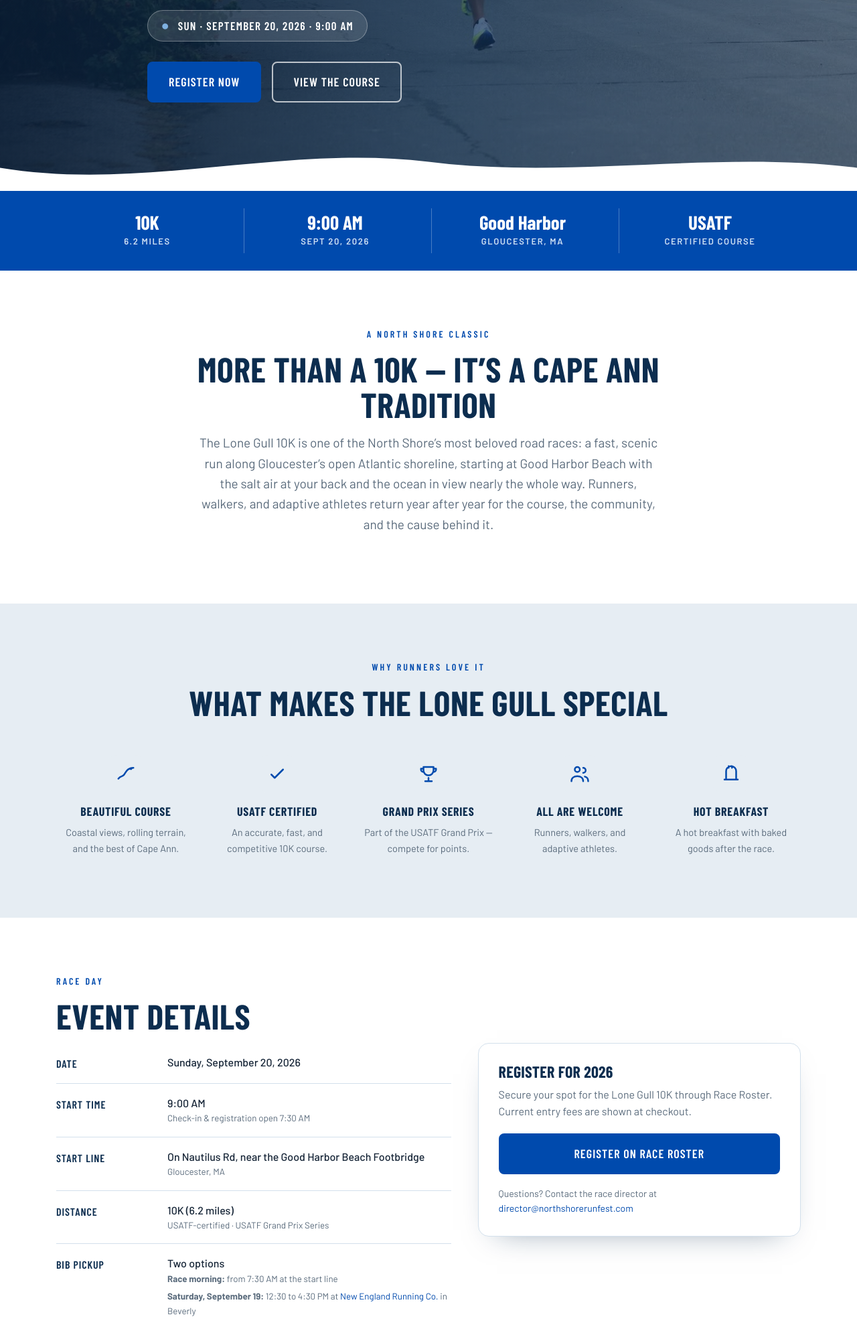
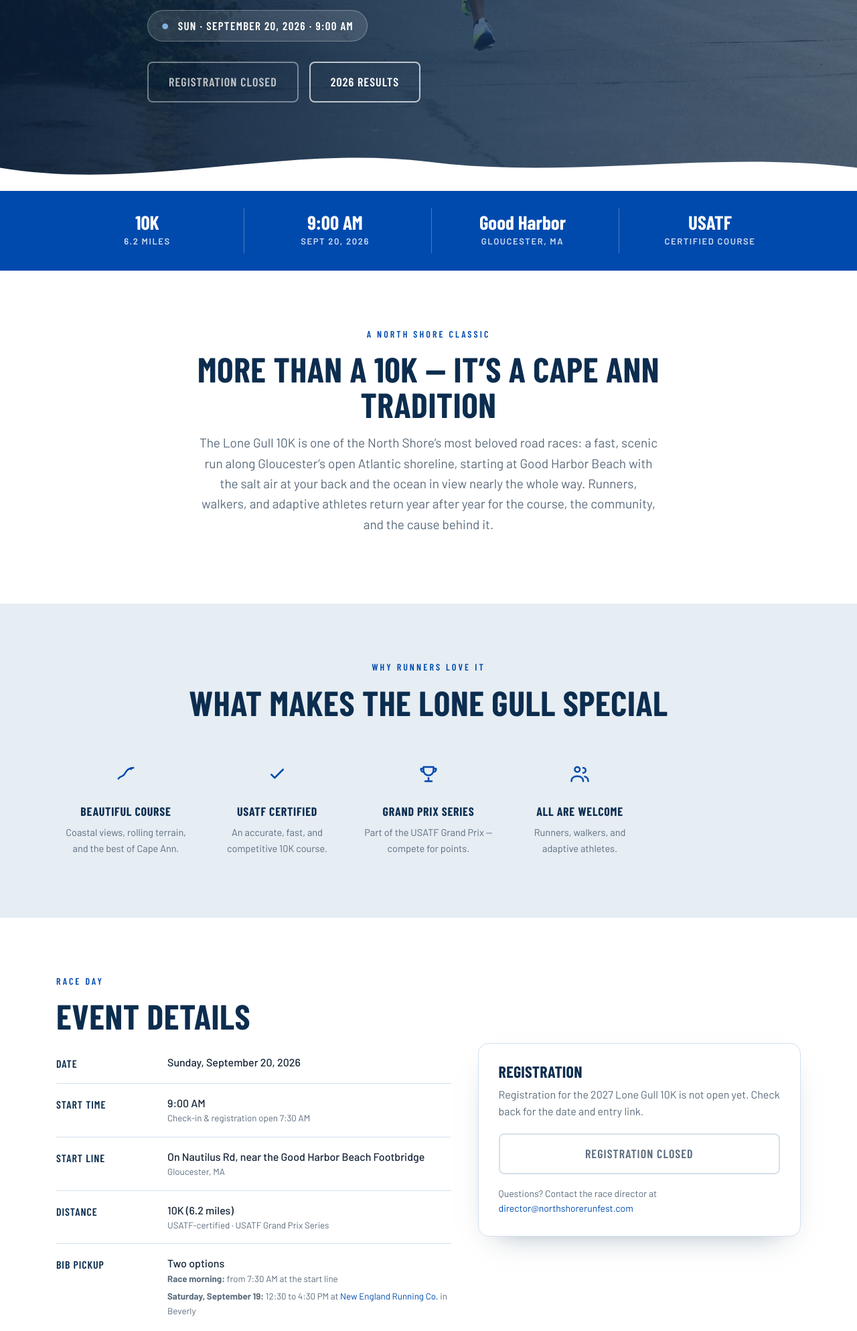
Before and after one commit to octocog/lone-gull-10k, a plain HTML site: page index.html in a window 1280 px wide. Shown: the part 645-2632 px from the top of the page at 67% size. Drawn offline with nearby package versions, Linux system fonts and the light colour scheme.

Commit message:
Post-race update: new sponsors, no breakfast, registration closed, 2026 results
- Added Sudbay Automotive and ALKEME Insurance to the sponsor wall (15 logos
  now fills a clean 3x5 grid). ALKEME was supplied as a marketing JPG on a
  photo background, so the lockup was extracted and de-speckled.
- Removed every mention of hot breakfast: the feature tile and the "What's
  Included" FAQ answer, which now says post-race refreshments.
- Disabled all five registration entry points with a non-clickable
  .btn-off state reading "Registration Closed"; hero secondary button and
  footer link now point at the results page instead.
- Results page: added the 2026 row linking to Race Roster, and set the new
  men's course record, Christopher Collet, Cranston RI, 29:24, replacing
  Louis Serafini's 29:35 from 2019.

Co-Authored-By: Claude Opus 5 (1M context) <noreply@anthropic.com>
Claude-Session: https://claude.ai/code/session_01RmiTJyoh1PpS2RzU9zSSUn

```diff
--- a/index.html
+++ b/index.html
@@ -7,7 +7,7 @@
   Single light theme by design.
   Fonts: Barlow Condensed (display) + Barlow (body) via Google Fonts, system fallbacks.
   Real content/taglines pulled from the official Lone Gull ad (Good Harbor Beach start,
-    "Scenic. Fast. Meaningful.", USATF Grand Prix Series, feature blurbs, breakfast, etc.).
+    "Scenic. Fast. Meaningful.", USATF Grand Prix Series, feature blurbs, etc.).
   Official logo art saved in ./images/ (lone-gull-logo-ad.svg / .png) — drop the clean
     logo lockup into the header/hero when you have it.
   Photos are PLACEHOLDERS — add images to ./images/ and swap the .ph blocks / <img src>.
@@ -52,6 +52,8 @@
   .btn-navy:hover{background:var(--navy-2);border-color:var(--navy-2);color:#fff}
   .btn-outline{background:transparent;color:var(--navy);border-color:var(--navy)}
   .btn-outline:hover{background:var(--navy);color:#fff}
+  .btn-off{background:transparent;color:var(--muted);border-color:var(--line);cursor:not-allowed;pointer-events:none}
+  .btn-off.on-dark{color:rgba(255,255,255,.72);border-color:rgba(255,255,255,.4)}
 
   /* ============ SECTION: Header / Nav ============ */
   header.nav{position:sticky;top:0;z-index:50;background:#fff;color:var(--navy);box-shadow:0 2px 16px rgba(12,45,79,.1);border-bottom:1px solid var(--line)}
@@ -231,7 +233,7 @@
       <a href="results/">Results</a>
     </nav>
     <div class="nav-cta">
-      <a class="btn btn-royal" href="https://raceroster.com/events/2026/114317/lone-gull-10k-2026" target="_blank" rel="noopener">Register</a>
+      <span class="btn btn-off" aria-disabled="true">Registration Closed</span>
       <button class="burger" aria-label="Menu" onclick="document.getElementById('mm').classList.toggle('open')">☰</button>
     </div>
   </div>
@@ -255,8 +257,8 @@
     <p class="sub">An iconic seaside road race along the rocky Atlantic coast of Cape Ann — a USATF Grand Prix event, run for a cause that matters.</p>
     <div class="datechip"><span class="dot">●</span> Sun · September 20, 2026 · 9:00 AM</div>
     <div class="hero-btns">
-      <a class="btn btn-royal" href="https://raceroster.com/events/2026/114317/lone-gull-10k-2026" target="_blank" rel="noopener">Register Now</a>
-      <a class="btn btn-ghost" href="#course">View the Course</a>
+      <span class="btn btn-off on-dark" aria-disabled="true">Registration Closed</span>
+      <a class="btn btn-ghost" href="results/">2026 Results</a>
     </div>
   </div>
   <svg class="waves" viewBox="0 0 1440 90" preserveAspectRatio="none" aria-hidden="true">
@@ -311,11 +313,6 @@
         <h4>All Are Welcome</h4>
         <p>Runners, walkers, and adaptive athletes.</p>
       </div>
-      <div class="feat">
-        <div class="ic"><svg viewBox="0 0 24 24" fill="none" stroke="currentColor" stroke-width="2"><path d="M4 19h16M6 19V9a6 6 0 0112 0v10M9 5V3M13 5V3" stroke-linecap="round" stroke-linejoin="round"/></svg></div>
-        <h4>Hot Breakfast</h4>
-        <p>A hot breakfast with baked goods after the race.</p>
-      </div>
     </div>
   </div>
 </section>
@@ -336,9 +333,9 @@
           <small><b>Saturday, September 19:</b> 12:30 to 4:30 PM at <a href="https://www.nerunningco.com/" target="_blank" rel="noopener">New England Running Co.</a> in Beverly</small></span></li>
       </ul>
       <div class="cardbox">
-        <h3>Register for 2026</h3>
-        <p style="color:var(--muted);margin:0 0 20px">Secure your spot for the Lone Gull 10K through Race Roster. Current entry fees are shown at checkout.</p>
-        <a class="btn btn-royal" href="https://raceroster.com/events/2026/114317/lone-gull-10k-2026" target="_blank" rel="noopener" style="width:100%;justify-content:center">Register on Race Roster</a>
+        <h3>Registration</h3>
+        <p style="color:var(--muted);margin:0 0 20px">Registration for the 2027 Lone Gull 10K is not open yet. Check back for the date and entry link.</p>
+        <span class="btn btn-off" aria-disabled="true" style="width:100%;justify-content:center">Registration Closed</span>
         <p style="color:var(--muted);font-size:14px;margin:18px 0 0">Questions? Contact the race director at <a href="mailto:director@northshorerunfest.com">director@northshorerunfest.com</a></p>
       </div>
     </div>
@@ -427,6 +424,8 @@
       <a class="scard" href="https://www.felpower.com/" target="_blank" rel="noopener"><img src="images/sponsor-10.png" alt="Freedom Energy Logistics"></a>
       <a class="scard" href="https://www.scallimurphy.com/" target="_blank" rel="noopener"><img src="images/sponsor-11.png" alt="Scalli Murphy Law P.C."></a>
       <a class="scard" href="https://www.allownersdraincleaning.com/" target="_blank" rel="noopener"><img class="mark" src="images/sponsor-12.png" alt="All Owners Drain Cleaning Inc."></a>
+      <a class="scard" href="https://www.sudbay.com/" target="_blank" rel="noopener"><img class="mark" src="images/sponsor-13.png" alt="Sudbay Automotive Group"></a>
+      <a class="scard" href="https://alkemeins.com/" target="_blank" rel="noopener"><img src="images/sponsor-14.png" alt="ALKEME Insurance"></a>
     </div>
     <div class="center" style="margin-top:34px">
       <a class="btn btn-outline" href="mailto:director@northshorerunfest.com">Become a Sponsor</a>
@@ -441,7 +440,7 @@
     <h2 class="big">Race-day info</h2>
     <div class="faq-grid">
       <div class="faq"><h4>Parking</h4><p>Parking is available near the start by Good Harbor Beach. <em>[Confirm lots &amp; overflow.]</em></p></div>
-      <div class="faq"><h4>What&rsquo;s Included</h4><p>Chip timing, a USATF-certified course, and a hot post-race breakfast with baked goods.</p></div>
+      <div class="faq"><h4>What&rsquo;s Included</h4><p>Chip timing, a USATF-certified course, and post-race refreshments.</p></div>
       <div class="faq"><h4>Weather</h4><p>The race is held rain or shine. Dress for a coastal September morning by the water.</p></div>
       <div class="faq"><h4>Awards</h4><p>Awards for top overall and age-group finishers, plus USATF Grand Prix points. <em>[Confirm categories.]</em></p></div>
       <div class="faq"><h4>Getting Here</h4><p>Gloucester is about 45 minutes north of Boston. Nearby hotels and Airbnbs make it an easy weekend trip.</p></div>
@@ -455,7 +454,7 @@
   <div class="wrap">
     <h2>Ready to run the coast?</h2>
     <p>Join us Sunday, September 20, 2026 for the Lone Gull 10K at Good Harbor Beach.</p>
-    <a class="btn" href="https://raceroster.com/events/2026/114317/lone-gull-10k-2026" target="_blank" rel="noopener" style="background:#fff;color:var(--royal);border-color:#fff">Register Now</a>
+    <span class="btn btn-off on-dark" aria-disabled="true">Registration Closed</span>
   </div>
 </section>
 
@@ -481,7 +480,7 @@
     <div>
       <h5>Register</h5>
       <ul>
-        <li><a href="https://raceroster.com/events/2026/114317/lone-gull-10k-2026" target="_blank" rel="noopener">Sign Up</a></li>
+        <li><a href="results/">2026 Results</a></li>
         <li><a href="https://www.gsrs.com/sites/default/files/maps/Lone-Gull-Route-Map-2.pdf" target="_blank" rel="noopener">Course Map</a></li>
         <li><a href="https://www.northshorerunfest.com" target="_blank" rel="noopener">North Shore Runfest</a></li>
         <li><a href="https://cccbsd.org" target="_blank" rel="noopener">CCCBSD</a></li>
```
Also changed, not shown: results/index.html (+4 -3 lines), images/sponsor-13.png (added), images/sponsor-14.png (added).
